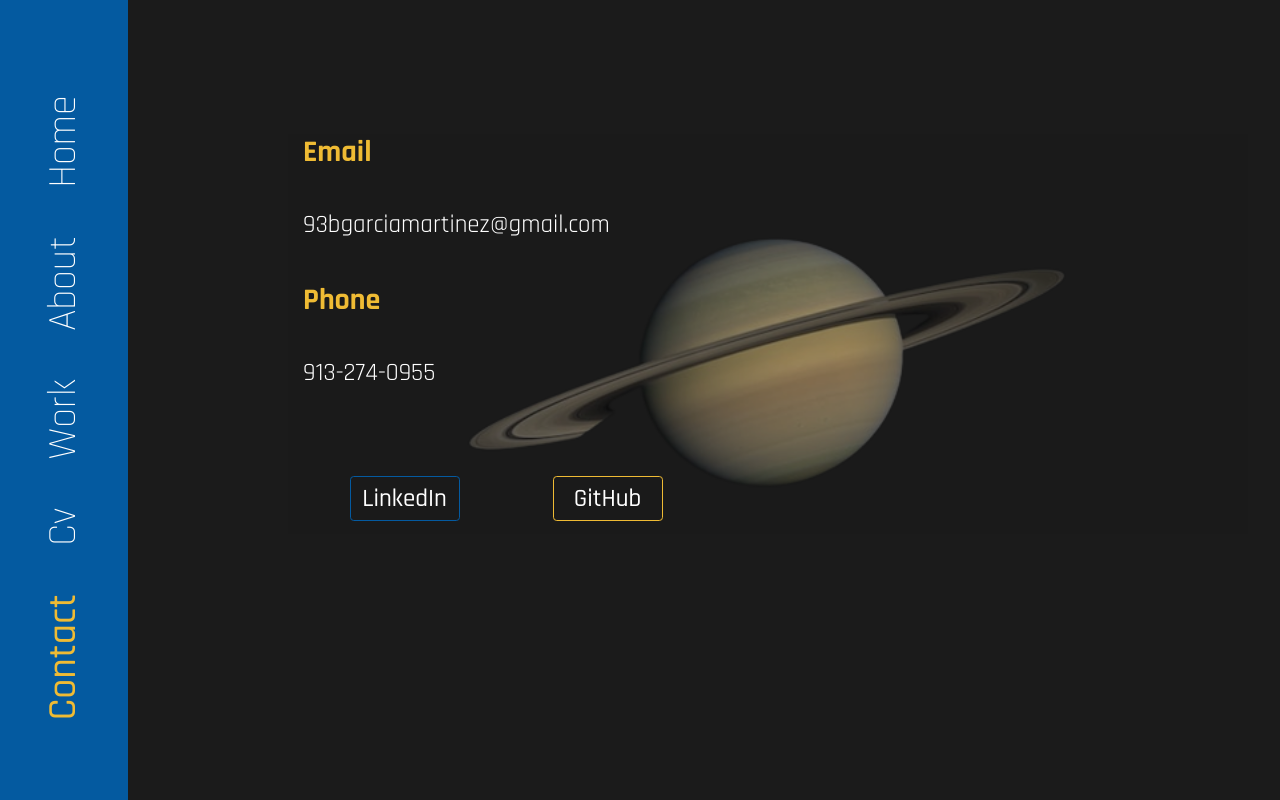
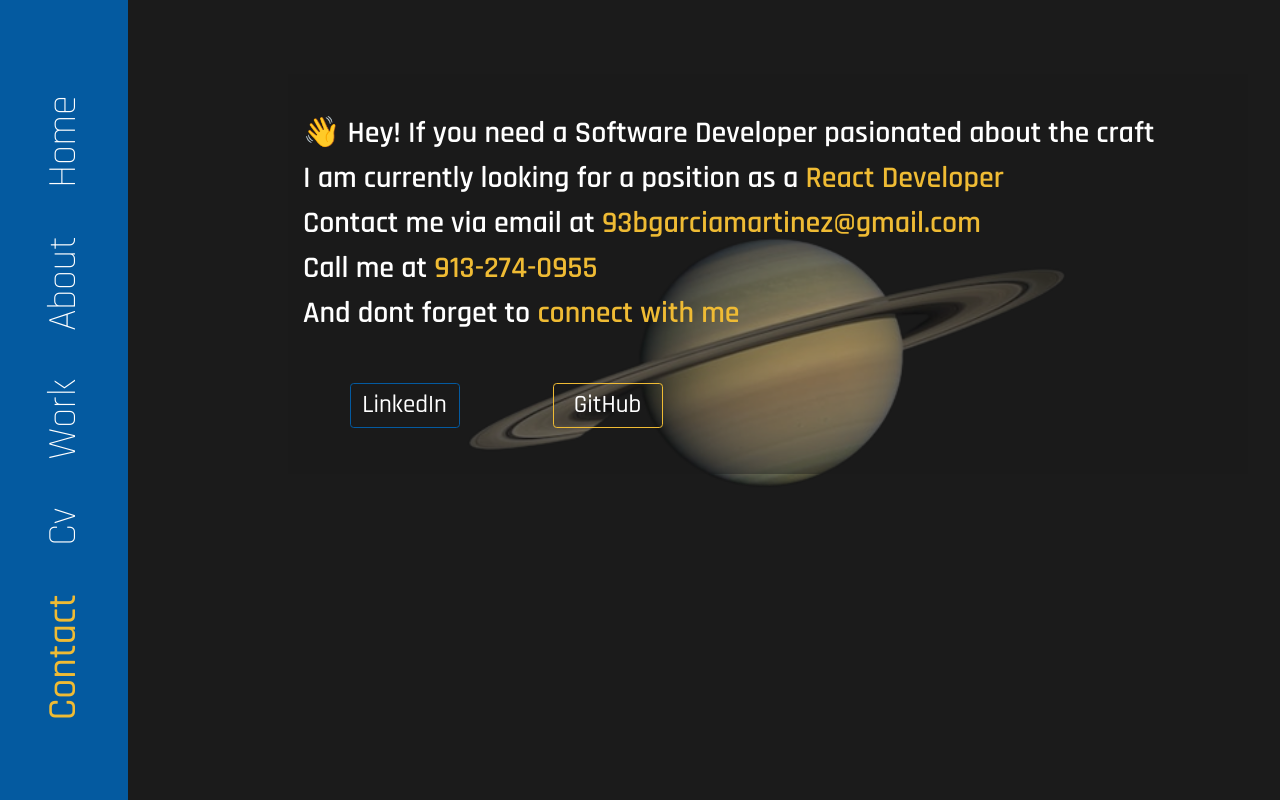
Before and after one commit to 93Belen/personal-website, a React (Create React App) app: page /contact in a window 1280 px wide. Built offline with nearby package versions, Linux system fonts and the light colour scheme.

Commit message:
added design elements

```diff
--- a/src/components/about/about.js
+++ b/src/components/about/about.js
@@ -7,7 +7,7 @@ export const About = () => {
     return (
         <Container id='about'>
             <Container id='textContainer'>
-            <h1 id='h1'> Hi! My name is <span className='span'>Belén</span>, a <span className='span'>Software Developer</span> from Spain, currently living in <span className='span'>Kansas City</span>.</h1>
+            <h1 id='h1'> &#128075; Hi! My name is <span className='span'>Belén</span>, a <span className='span'>Software Developer</span> from Spain, currently living in <span className='span'>Kansas City</span>.</h1>
             <p>After studying <span className='span'>Philosophy</span> at the University of Granada, I moved to <span className='span'>London</span>.</p>
             <p>Looking for opportunities to better my life, I flee the economic struggles and work desert of <span className='span'>Spain</span>, not knowing a word of English and having almost no work experience.</p>
             <p>Two years later, I was fluent in <span className='span'>English</span> and had developed a strong work ethic and a career in retail.</p>
--- a/src/components/contact/contact.css
+++ b/src/components/contact/contact.css
@@ -1,16 +1,17 @@
 #contact{
-    height: 90vh;
+    min-height: 90vh;
     width: 100vw;
     background: url('../../imgs/saturno.png') no-repeat center/cover;
     background-size: 55vh;
-    padding: 70px 0px 0px 0px;
+    padding: 10px 0px 0px 0px;
     max-width: 100vw;
+    height: fit-content;
 }
 
 #contact-info{
     background: rgba(27, 27, 27, 0.4);
     backdrop-filter: blur(0.5px);
-    height: 100vh;
+    height: fit-content;
     width: 90vw;
     color: var(--white);
     text-align: left;
@@ -18,18 +19,21 @@
 
 #button-container {
     text-align: center;
-    height: 50%;
+    height: fit-content;
     width: 100%;
     border: solid white 1px;
+    margin-bottom: 500px;
 }
 
 #text-container {
-    height: 100%;
+    height: 100vh;
+    overflow-y: scroll;
 }
 
 #text-container p{
     font-size: 2rem;
     margin: 4% 0;
+    font-weight: 500;
 }
 
 #text-container h2 {
@@ -50,12 +54,17 @@
         align-self: center;
         justify-self: center;
         margin: 5%;
+        padding-bottom: 0;
     }
     #text-container h2{
         font-size: 3rem;
         font-weight: 700;
     }
+    #text-container{
+        overflow-y: hidden;
+    }
     #text-container p {
-        font-size: 2.5rem;
+        font-size: 3rem;
+        font-weight: 600;
     }
 }
--- a/src/components/contact/contact.js
+++ b/src/components/contact/contact.js
@@ -9,12 +9,14 @@ export const Contact = () => {
         <Container id='contact'>
             <Container id='contact-info'>
                 <Container id='text-container'>
-                    <h2>Email</h2>
-                    <p>93bgarciamartinez@gmail.com</p>
-                    <h2>Phone</h2>
-                    <p>913-274-0955</p>
+                <p>&#128075; Hey! If you need a Software Developer pasionated about the craft<br/>
+                    I am currently looking for a position as a <span className='span'>React Developer</span><br/>
+                    Contact me via email at <span className='span'>93bgarciamartinez@gmail.com</span><br/>
+                    Call me at <span className='span'>913-274-0955</span><br/>
+                    And dont forget to <span className='span'>connect with me</span><br/>
                     <Linkedin />
                     <GitHub url={'https://github.com/93Belen'} />
+                </p>
                 </Container>
             </Container>
         </Container>
--- a/src/components/cv/cv.css
+++ b/src/components/cv/cv.css
@@ -27,6 +27,7 @@
     margin: 4%;
     max-width: 50px;
 }
+
 
 #cv-text h2{
     font-size: 2.5rem;
--- a/src/index.css
+++ b/src/index.css
@@ -27,6 +27,9 @@ html {
 .span {
     color: var(--orange);
 }
+.blue-span {
+    color: #1c89e2;
+}
 
 #h1 {
     font-size: 3rem;
```
